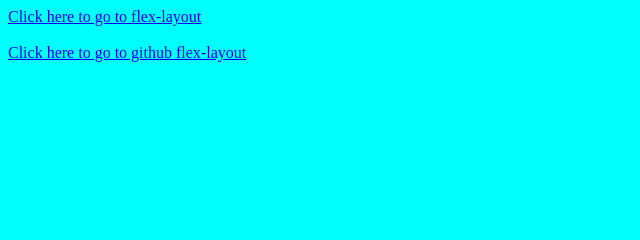
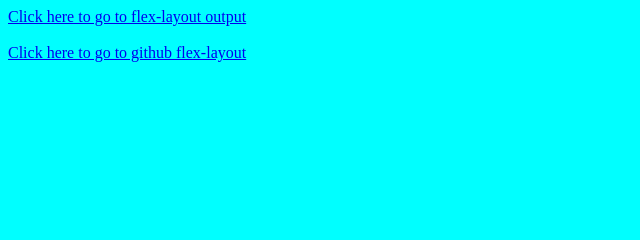
Before and after one commit to Deji98/css-gridlayout, a plain HTML site: page index.html in a window 1280 px wide. Shown: the top 240 px of the page, 0-640 px from the left. Drawn offline with Linux system fonts and the light colour scheme.

Commit message:
Update index.html

```diff
--- a/index.html
+++ b/index.html
@@ -11,7 +11,7 @@
     <head>
       <div>
         <a target="_blank" href="https://deji98.github.io/CSS-Flexbox-Layout/"
-          >Click here to go to flex-layout</a
+          >Click here to go to flex-layout output</a
         ><br /><br />
         <a target="_blank" href="https://github.com/Deji98/CSS-Flexbox-Layout"
           >Click here to go to github flex-layout</a
```
